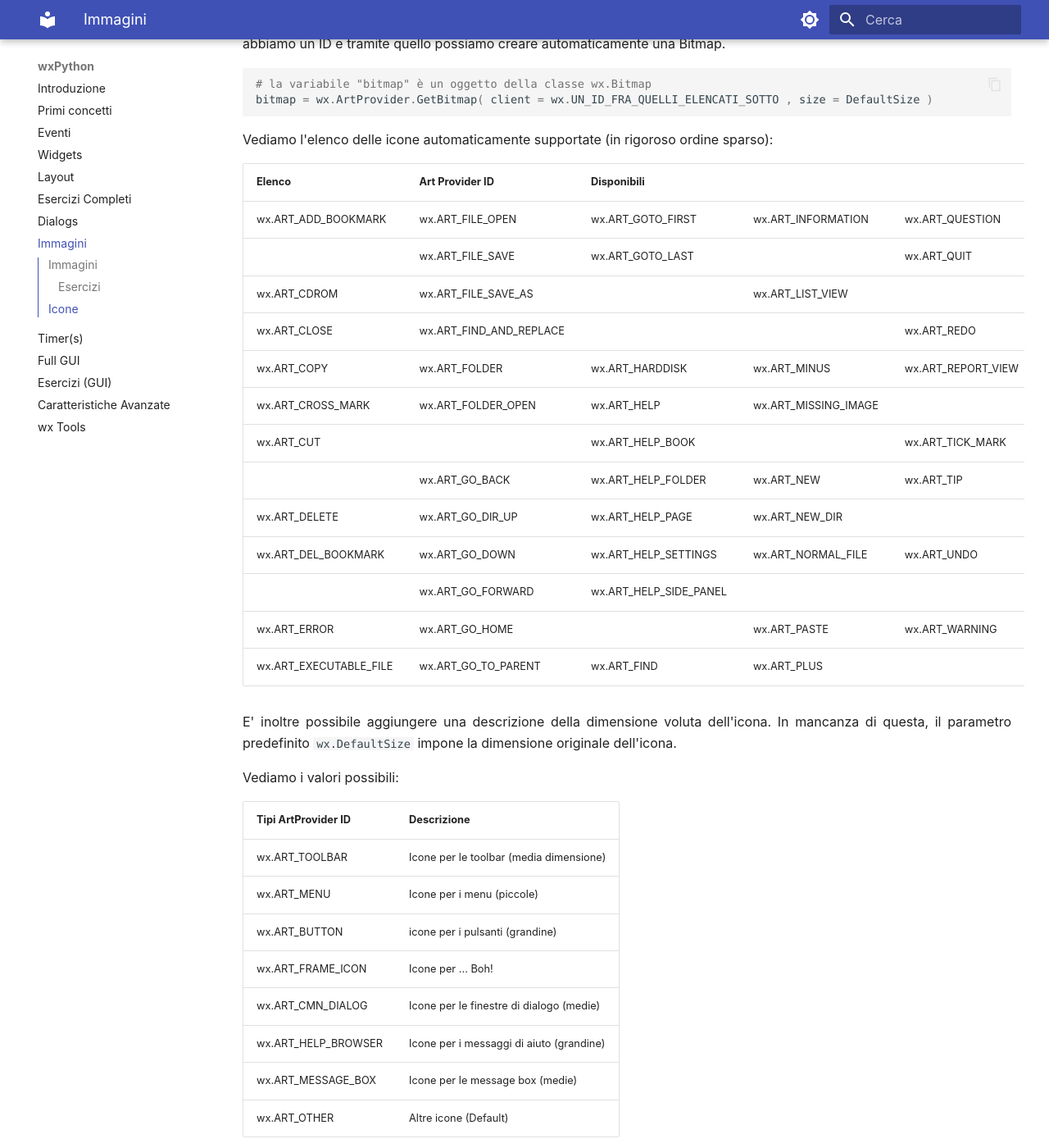
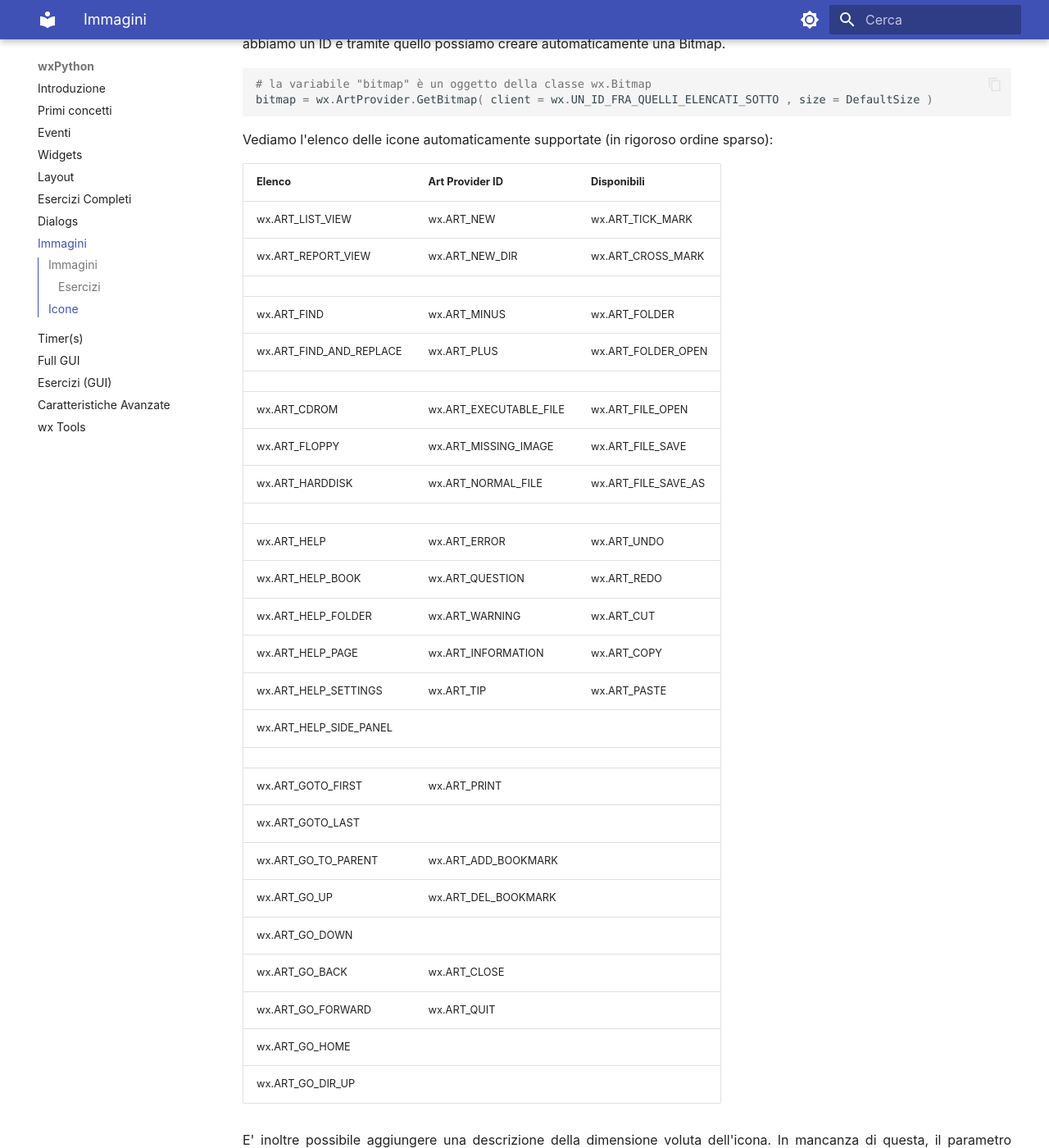
Before and after one commit to adjamhub/pyhandouts, an MkDocs documentation site: the page built from docs/wx/150_images.md, in a window 1280 px wide and 1400 px high, scrolled down 2832 px. Shown: the whole window at 82% size. Built offline with MkDocs 1.6.1 and Material for MkDocs 9.7.7, drawn with Linux system fonts in a browser that asks for light colours; emoji names are drawn with the system emoji font.

Commit message:
ancora... aggiorna elenco immagini

```diff
--- a/docs/wx/150_images.md
+++ b/docs/wx/150_images.md
@@ -130,22 +130,34 @@
 Vediamo l'elenco delle icone automaticamente supportate (in rigoroso ordine sparso):
 
 
-| Elenco                     | Art Provider ID            | Disponibili              |                        |                        |
-|----------------------------|----------------------------|--------------------------|------------------------|------------------------|
-| wx.ART_ADD_BOOKMARK        | wx.ART_FILE_OPEN           | wx.ART_GOTO_FIRST        | wx.ART_INFORMATION     | wx.ART_QUESTION        |
-|                            | wx.ART_FILE_SAVE           | wx.ART_GOTO_LAST         |                        | wx.ART_QUIT            |
-| wx.ART_CDROM               | wx.ART_FILE_SAVE_AS        |                          | wx.ART_LIST_VIEW       |                        |
-| wx.ART_CLOSE               | wx.ART_FIND_AND_REPLACE    |                          |                        | wx.ART_REDO            |
-| wx.ART_COPY                | wx.ART_FOLDER              | wx.ART_HARDDISK          | wx.ART_MINUS           | wx.ART_REPORT_VIEW     |
-| wx.ART_CROSS_MARK          | wx.ART_FOLDER_OPEN         | wx.ART_HELP              | wx.ART_MISSING_IMAGE   |                        |
-| wx.ART_CUT                 |                            | wx.ART_HELP_BOOK         |                        | wx.ART_TICK_MARK       |
-|                            | wx.ART_GO_BACK             | wx.ART_HELP_FOLDER       | wx.ART_NEW             | wx.ART_TIP             |
-| wx.ART_DELETE              | wx.ART_GO_DIR_UP           | wx.ART_HELP_PAGE         | wx.ART_NEW_DIR         |                        |
-| wx.ART_DEL_BOOKMARK        | wx.ART_GO_DOWN             | wx.ART_HELP_SETTINGS     | wx.ART_NORMAL_FILE     | wx.ART_UNDO            |
-|                            | wx.ART_GO_FORWARD          | wx.ART_HELP_SIDE_PANEL   |                        |                        |
-| wx.ART_ERROR               | wx.ART_GO_HOME             |                          | wx.ART_PASTE           | wx.ART_WARNING         |
-| wx.ART_EXECUTABLE_FILE     | wx.ART_GO_TO_PARENT        | wx.ART_FIND              | wx.ART_PLUS            |                        |
-
+| Elenco                     | Art Provider ID            | Disponibili              |
+|----------------------------|----------------------------|--------------------------|
+| wx.ART_LIST_VIEW | wx.ART_NEW | wx.ART_TICK_MARK |
+| wx.ART_REPORT_VIEW | wx.ART_NEW_DIR | wx.ART_CROSS_MARK |
+| | | |
+| wx.ART_FIND | wx.ART_MINUS | wx.ART_FOLDER |
+| wx.ART_FIND_AND_REPLACE | wx.ART_PLUS | wx.ART_FOLDER_OPEN |
+| | | |
+| wx.ART_CDROM | wx.ART_EXECUTABLE_FILE | wx.ART_FILE_OPEN |
+| wx.ART_FLOPPY | wx.ART_MISSING_IMAGE | wx.ART_FILE_SAVE |
+| wx.ART_HARDDISK | wx.ART_NORMAL_FILE | wx.ART_FILE_SAVE_AS |
+| | | |
+| wx.ART_HELP | wx.ART_ERROR | wx.ART_UNDO |
+| wx.ART_HELP_BOOK | wx.ART_QUESTION | wx.ART_REDO |
+| wx.ART_HELP_FOLDER | wx.ART_WARNING | wx.ART_CUT |
+| wx.ART_HELP_PAGE | wx.ART_INFORMATION | wx.ART_COPY |
+| wx.ART_HELP_SETTINGS | wx.ART_TIP | wx.ART_PASTE |
+| wx.ART_HELP_SIDE_PANEL | | | wx.ART_DELETE |
+| | | |
+| wx.ART_GOTO_FIRST | wx.ART_PRINT | |
+| wx.ART_GOTO_LAST | |
+| wx.ART_GO_TO_PARENT | wx.ART_ADD_BOOKMARK | |
+| wx.ART_GO_UP | wx.ART_DEL_BOOKMARK | |
+| wx.ART_GO_DOWN | | |
+| wx.ART_GO_BACK | wx.ART_CLOSE | |
+| wx.ART_GO_FORWARD | wx.ART_QUIT | |
+| wx.ART_GO_HOME | | |
+| wx.ART_GO_DIR_UP | | |
 
 E' inoltre possibile aggiungere una descrizione della dimensione voluta dell'icona. In mancanza di questa, il parametro predefinito `wx.DefaultSize` impone
 la dimensione originale dell'icona.
```
